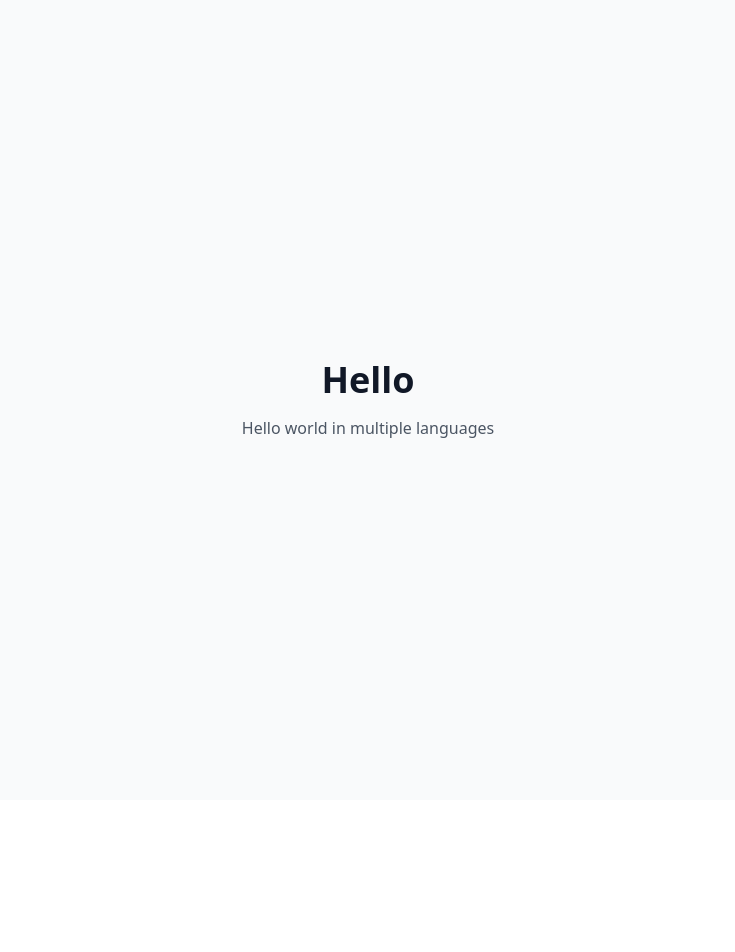
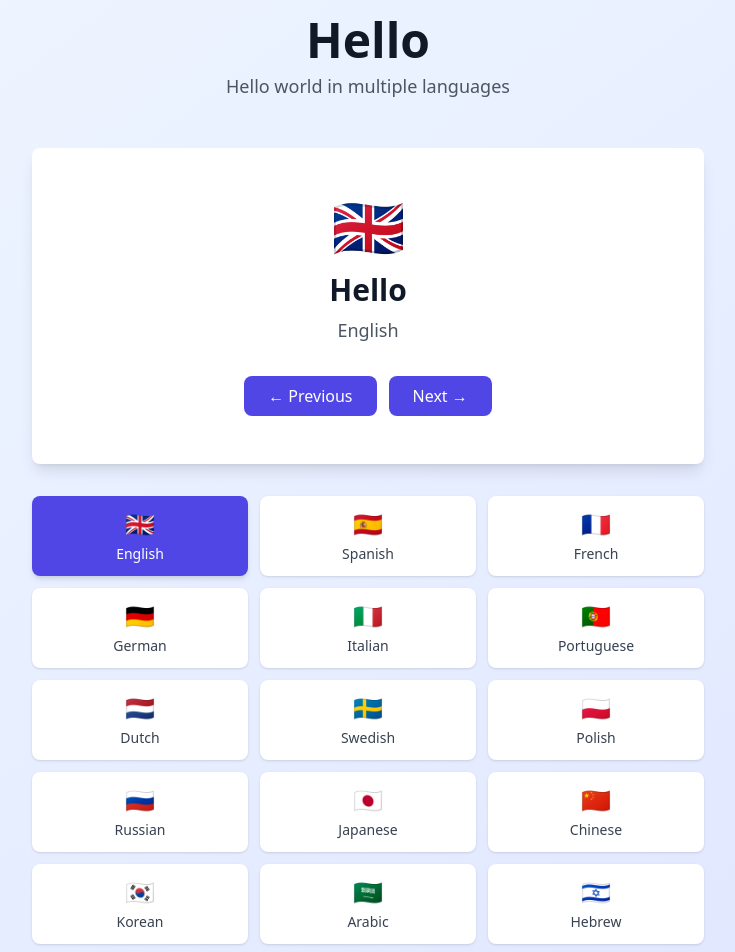
Before and after one commit to ecrent/app-ideas-showcase, a React (Vite) app in the folder apps/14-hello/: page / in a window 1280 px wide. Shown: the top 952 px of the page, without its empty margins (272-1007 px from the left). Before the commit the page ends 800 px from the top, so only its background shows below. Built offline with nearby package versions, Linux system fonts and the light colour scheme.

Commit message:
implement core logic with language selection

```diff
--- a/apps/14-hello/src/App.tsx
+++ b/apps/14-hello/src/App.tsx
@@ -1,9 +1,72 @@
+import { useState } from 'react'
+
+const GREETINGS = [
+  { language: 'English', greeting: 'Hello', flag: '🇬🇧' },
+  { language: 'Spanish', greeting: 'Hola', flag: '🇪🇸' },
+  { language: 'French', greeting: 'Bonjour', flag: '🇫🇷' },
+  { language: 'German', greeting: 'Hallo', flag: '🇩🇪' },
+  { language: 'Italian', greeting: 'Ciao', flag: '🇮🇹' },
+  { language: 'Portuguese', greeting: 'Olá', flag: '🇵🇹' },
+  { language: 'Dutch', greeting: 'Hallo', flag: '🇳🇱' },
+  { language: 'Swedish', greeting: 'Hej', flag: '🇸🇪' },
+  { language: 'Polish', greeting: 'Cześć', flag: '🇵🇱' },
+  { language: 'Russian', greeting: 'Привет', flag: '🇷🇺' },
+  { language: 'Japanese', greeting: 'こんにちは', flag: '🇯🇵' },
+  { language: 'Chinese', greeting: '你好', flag: '🇨🇳' },
+  { language: 'Korean', greeting: '안녕하세요', flag: '🇰🇷' },
+  { language: 'Arabic', greeting: 'مرحبا', flag: '🇸🇦' },
+  { language: 'Hebrew', greeting: 'שלום', flag: '🇮🇱' },
+]
+
 export default function App() {
+  const [selectedIndex, setSelectedIndex] = useState(0)
+  const current = GREETINGS[selectedIndex]
+
   return (
-    <div className="min-h-screen bg-gray-50 flex items-center justify-center">
-      <div className="text-center">
-        <h1 className="text-4xl font-bold text-gray-900 mb-4">Hello</h1>
-        <p className="text-gray-600">Hello world in multiple languages</p>
+    <div className="min-h-screen bg-gradient-to-br from-blue-50 to-indigo-100 flex items-center justify-center p-4">
+      <div className="max-w-2xl w-full">
+        <div className="text-center mb-12">
+          <h1 className="text-5xl font-bold text-gray-900 mb-2">Hello</h1>
+          <p className="text-lg text-gray-600">Hello world in multiple languages</p>
+        </div>
+
+        <div className="bg-white rounded-lg shadow-lg p-12 text-center mb-8">
+          <div className="text-6xl mb-4">{current.flag}</div>
+          <h2 className="text-3xl font-semibold text-gray-900 mb-2">{current.greeting}</h2>
+          <p className="text-lg text-gray-600 mb-8">{current.language}</p>
+
+          <div className="flex gap-3 justify-center">
+            <button
+              onClick={() => setSelectedIndex((i) => (i - 1 + GREETINGS.length) % GREETINGS.length)}
+              className="px-6 py-2 bg-indigo-600 text-white rounded-lg font-medium hover:bg-indigo-700 transition"
+            >
+              ← Previous
+            </button>
+            <button
+              onClick={() => setSelectedIndex((i) => (i + 1) % GREETINGS.length)}
+              className="px-6 py-2 bg-indigo-600 text-white rounded-lg font-medium hover:bg-indigo-700 transition"
+            >
+              Next →
+            </button>
+          </div>
+        </div>
+
+        <div className="grid grid-cols-3 gap-3">
+          {GREETINGS.map((item, index) => (
+            <button
+              key={index}
+              onClick={() => setSelectedIndex(index)}
+              className={`p-3 rounded-lg font-medium transition ${
+                index === selectedIndex
+                  ? 'bg-indigo-600 text-white shadow-md'
+                  : 'bg-white text-gray-700 hover:bg-gray-100 shadow'
+              }`}
+            >
+              <div className="text-2xl mb-1">{item.flag}</div>
+              <div className="text-xs md:text-sm">{item.language}</div>
+            </button>
+          ))}
+        </div>
       </div>
     </div>
   )
```
